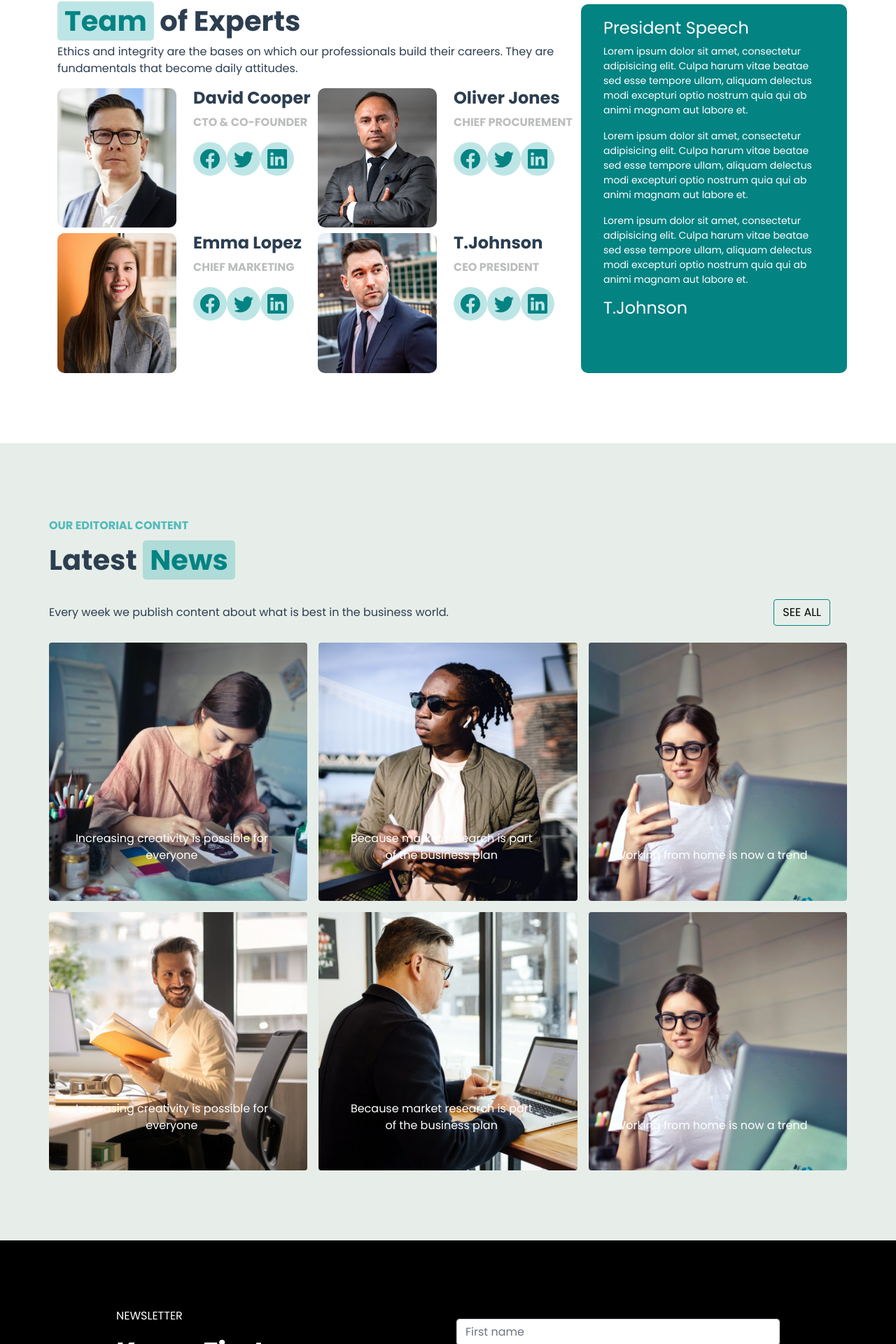
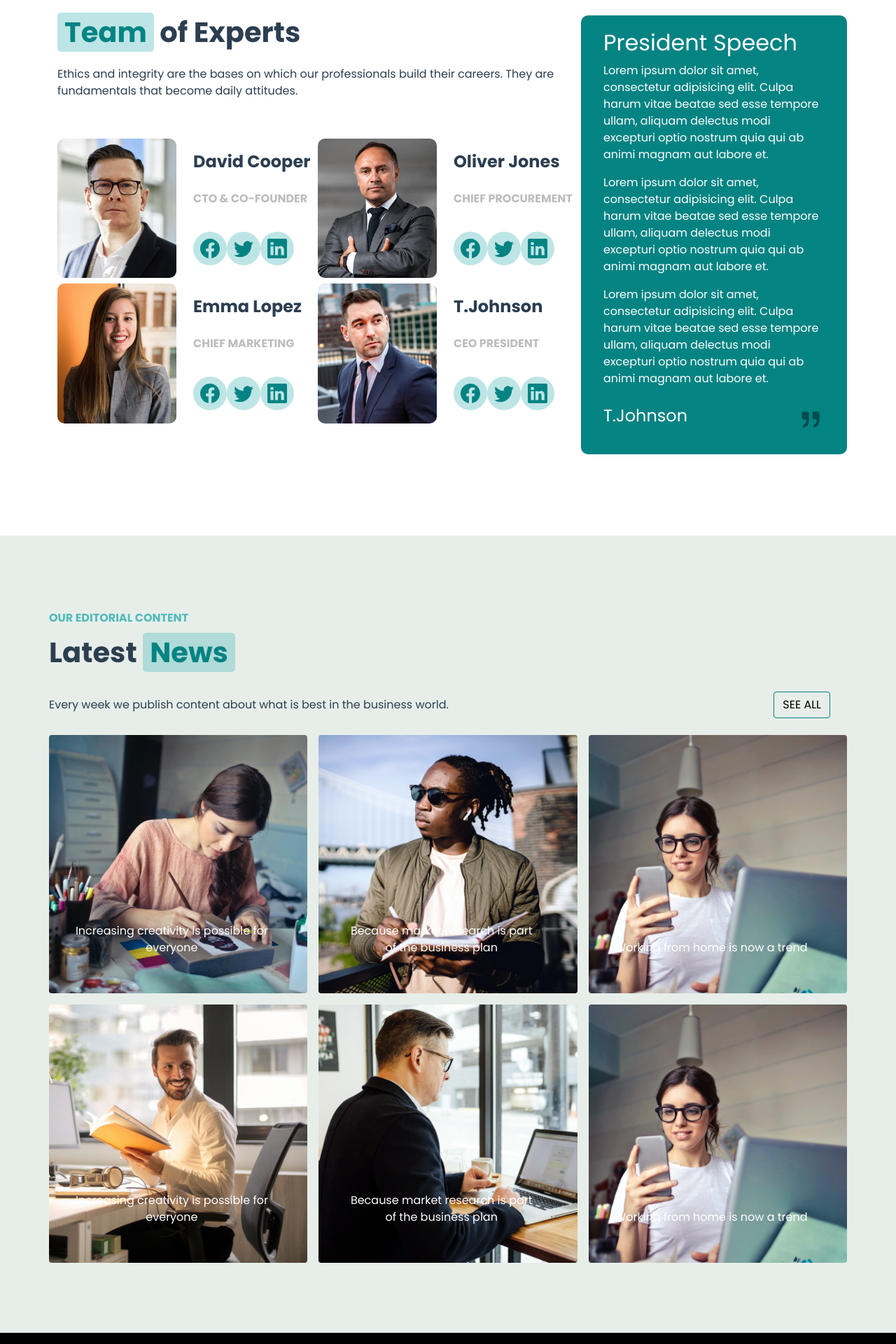
Before and after one commit to gioiascari/proj-html-vuejs, a Vue app: page / in a window 1280 px wide. Shown: the part 2742-4662 px from the top of the page at 70% size. Built offline with nearby package versions, Linux system fonts and the light colour scheme.

Commit message:
Team Area completata

```diff
--- a/src/components/BusinessArea.vue
+++ b/src/components/BusinessArea.vue
@@ -97,11 +97,6 @@ export default {
 <style lang="scss" scoped>
 @import "@/style/mixin";
 
-span {
-  background-color: $bg-opacity;
-  padding: 0px 10px 0px 10px;
-  border-radius: 5px;
-}
 img {
   height: 50px;
   color: $color-green;
--- a/src/components/GetInTouchTop.vue
+++ b/src/components/GetInTouchTop.vue
@@ -7,7 +7,7 @@
             <div class="col-12">
               <p>NEWSLETTER</p>
               <h1>
-                <strong>Know<span> First</span> </strong>
+                <strong><span> First</span> Know</strong>
               </h1>
             </div>
             <div class="row">
@@ -31,14 +31,14 @@
               <div class="col py-3">
                 <input
                   type="text"
-                  class="form-control"
+                  class="form-control dark-i"
                   placeholder="First name"
                 />
               </div>
               <div class="col">
                 <input
                   type="text"
-                  class="form-control"
+                  class="form-control dark-i"
                   placeholder="Last name"
                 />
               </div>
--- a/src/components/TeamArea.vue
+++ b/src/components/TeamArea.vue
@@ -8,23 +8,25 @@
         </div>
       </div>
       <!-- /Paragrafetto iniziale -->
-      <div class="row">
+      <div class="row py-3">
         <div class="col-8">
           <!-- Titolo e paragrafo di 'Team Experts' -->
           <div class="text-team">
             <h1>
               <strong><span class="bg-opacity">Team</span> of Experts</strong>
             </h1>
+            <div class="text-p py-3">
               <p>
                 Ethics and integrity are the bases on which our professionals
                 build their careers. They are fundamentals that become daily
                 attitudes.
               </p>
             </div>
+          </div>
           <!-- /Titolo e paragrafo di 'Team Experts' -->
           <!-- Griglia Team -->
 
-          <div class="row g-2">
+          <div class="row g-2 py-4">
             <div
               class="col-sm-6 col-md-6 col-6"
               v-for="(item, i) in teams"
@@ -42,7 +44,9 @@
                 </div>
 
                 <div class="col-sm-6 col-md-6 col-6 d-flex">
-                  <div class="text-teams d-flex flex-column">
+                  <div
+                    class="text-teams d-flex flex-column justify-content-evenly"
+                  >
                     <h1 class="fs-4 font_weight">{{ item.namePerson }}</h1>
                     <p class="font_size text_color font_weight1">
                       {{ item.job }}
@@ -65,10 +69,12 @@
 
           <!-- /Griglia Team -->
         </div>
-        <div class="col-4 col-sm-4 col-md-4 bg_btn text-white b-radius">
+        <div
+          class="col-4 col-sm-4 col-md-4 bg_btn text-white b-radius d-flex align-items-center"
+        >
           <div class="text-president p_20">
-            <h1 class="fs-4">President Speech</h1>
-            <div class="fs_6">
+            <h1 class="fs-2">President Speech</h1>
+            <div class="fs_4">
               <p>
                 Lorem ipsum dolor sit amet, consectetur adipisicing elit. Culpa
                 harum vitae beatae sed esse tempore ullam, aliquam delectus modi
@@ -85,8 +91,12 @@
                 excepturi optio nostrum quia qui ab animi magnam aut labore et.
               </p>
             </div>
-
+            <div
+              class="author d-flex justify-content-between align-items-center"
+            >
               <h4>T.Johnson</h4>
+              <i class="bi bi-quote fs-1" style="color: #004d4d"></i>
+            </div>
           </div>
         </div>
       </div>
@@ -141,4 +151,12 @@ export default {
 .fs_6 {
   font-size: 14px;
 }
+.mx_2 {
+  margin-right: 10px;
+}
+
+.bi-quote::before {
+  content: "\f6b0";
+  transform: rotate(539deg);
+}
 </style>
--- a/src/style/mixin.scss
+++ b/src/style/mixin.scss
@@ -8,6 +8,7 @@ $font-color: white;
 $bg-card-footer: #4e4f52;
 $bg-opacity: #52b9bb60;
 $bg-input: #f1f1f1;
+$bg-input-dark: #2c2c2c;
 
 // ---------------------STYLE--------------------------------------
 
@@ -57,7 +58,10 @@ $bg-input: #f1f1f1;
     color: white;
   }
 }
-
+.dark-i {
+  background-color: $bg-input-dark;
+  border: none;
+}
 //----------------/ BG -----------------------------------------
 .b-radius {
   border-radius: 10px;
@@ -69,3 +73,8 @@ $bg-input: #f1f1f1;
 .p_gioia {
   padding: 100px 0px 100px 0px;
 }
+span {
+  background-color: $bg-opacity;
+  padding: 0px 10px 0px 10px;
+  border-radius: 5px;
+}
```
Lines whose indentation alone changed are shown as unchanged.
